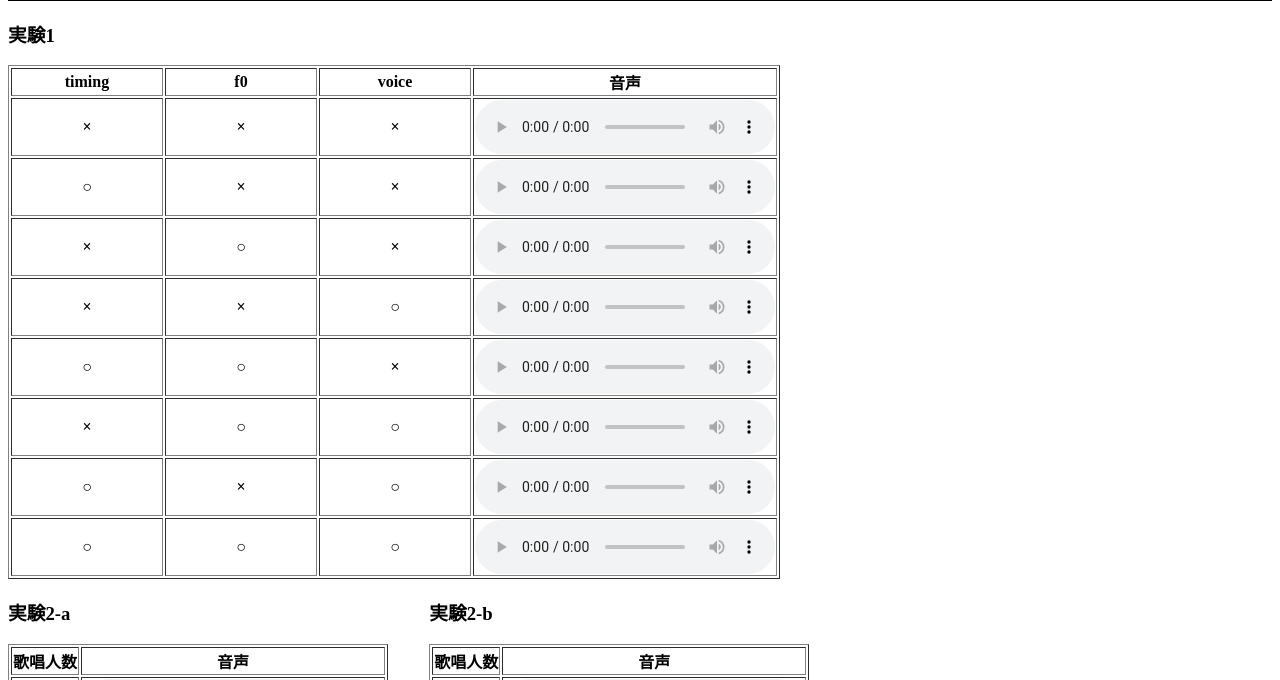
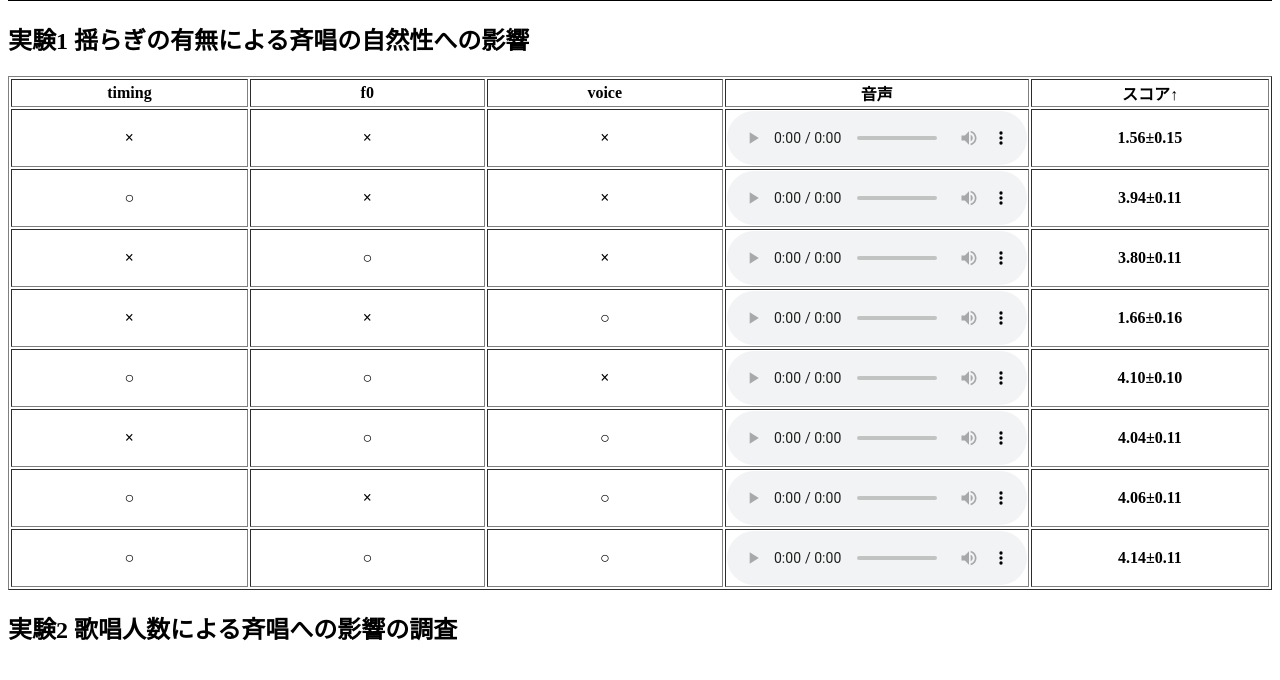
Before and after one commit to Kaito-Nishizawa/presen_demo.github.io, a plain HTML site: page index.html in a window 1280 px wide. Shown: the part 118-798 px from the top of the page. Drawn offline with Linux system fonts and the light colour scheme.

Commit message:
実験1にスコアを追加、実験2の表を経rん港

```diff
--- a/index.html
+++ b/index.html
@@ -12,63 +12,72 @@
     </div>
     <script src="MOS.js"></script>
     <div id="Display1">
-    <h3>実験1</h3>
+    <h2>実験1 揺らぎの有無による斉唱の自然性への影響</h2>
         <table border="1">
-          <th width="20%">timing</th><th width="20%">f0</th><th width="20%">voice</th><th>音声</th>
+          <th width="20%">timing</th><th width="20%">f0</th><th width="20%">voice</th><th>音声</th><th width="20%">スコア↑</th>
               <tr>
                 <th>×</th>
                 <th>×</th>
                 <th>×</th>
                 <td><audio src="./site_sound/1st_color____.wav" controls preload="auto"></audio></td>
+                <th>1.56±0.15</th>
               </tr>
               <tr>
                 <th>○</th>
                 <th>×</th>
                 <th>×</th>
                 <td><audio src="./site_sound/1st_color_t__.wav" controls preload="auto"></audio></td>
+                <th>3.94±0.11</th>
               </tr>
               <tr>
                 <th>×</th>
                 <th>○</th>
                 <th>×</th>
                 <td><audio src="./site_sound/1st_color__f_.wav" controls preload="auto"></audio></td>
+                <th>3.80±0.11</th>
               </tr>
               <tr>
                 <th>×</th>
                 <th>×</th>
                 <th>○</th>
                 <td><audio src="./site_sound/1st_color___a.wav" controls preload="auto"></audio></td>
+                <th>1.66±0.16</th>
               </tr>
               <tr>
                 <th>○</th>
                 <th>○</th>
                 <th>×</th>
                 <td><audio src="./site_sound/1st_color_tf_.wav" controls preload="auto"></audio></td>
+                <th>4.10±0.10</th>
               </tr>
               <tr>
                 <th>×</th>
                 <th>○</th>
                 <th>○</th>
                 <td><audio src="./site_sound/1st_color__fa.wav" controls preload="auto"></audio></td>
+                <th>4.04±0.11</th>
               </tr>
               <tr>
                 <th>○</th>
                 <th>×</th>
                 <th>○</th>
                 <td><audio src="./site_sound/1st_color_t_a.wav" controls preload="auto"></audio></td>
+                <th>4.06±0.11</th>
               </tr>
               <tr>
                 <th>○</th>
                 <th>○</th>
                 <th>○</th>
                 <td><audio src="./site_sound/1st_color_tfa.wav" controls preload="auto"></audio></td>
+                <th>4.14±0.11</th>
               </tr>
         </table>
+        <h2>実験2 歌唱人数による斉唱への影響の調査</h2>
         <div class="wrapper">
           <div class="left">
-            <h3>実験2-a</h3>
+            <h3>人工音声</h3>
             <table border="1">
-              <th>歌唱人数</th><th>音声</th>
+              <th width="20%">歌唱人数</th><th>音声</th>
                 <tr>
                   <th>2人</th>
                   <td><audio src="./site_sound/namine_ritsu_1st_color_seg4_tfa_mixed_002sounds_2024-05-03-14h10m56s.wav" controls preload="auto"></audio></td>
@@ -100,9 +109,9 @@
             </table>
           </div>
           <div class="right">
-            <h3>実験2-b</h3>
+            <h3>歌声コーパス</h3>
               <table border="1">
-                <th>歌唱人数</th><th>音声</th>
+                <th width="20%">歌唱人数</th><th>音声</th>
                   <tr>
                     <th>2人</th>
                     <td><audio src="./site_sound/jvs_music_katatsumuri_female_high_mixed_2sounds_2024-04-30-12h48m17s.wav" controls preload="auto"></audio></td>
--- a/style.css
+++ b/style.css
@@ -7,7 +7,7 @@
 
 .wrapper {
     display: grid;
-    grid-template-columns: 1fr 2fr;
+    grid-template-columns: 1fr 1fr;
   }
   .left {
     flex-grow: 1;
```
